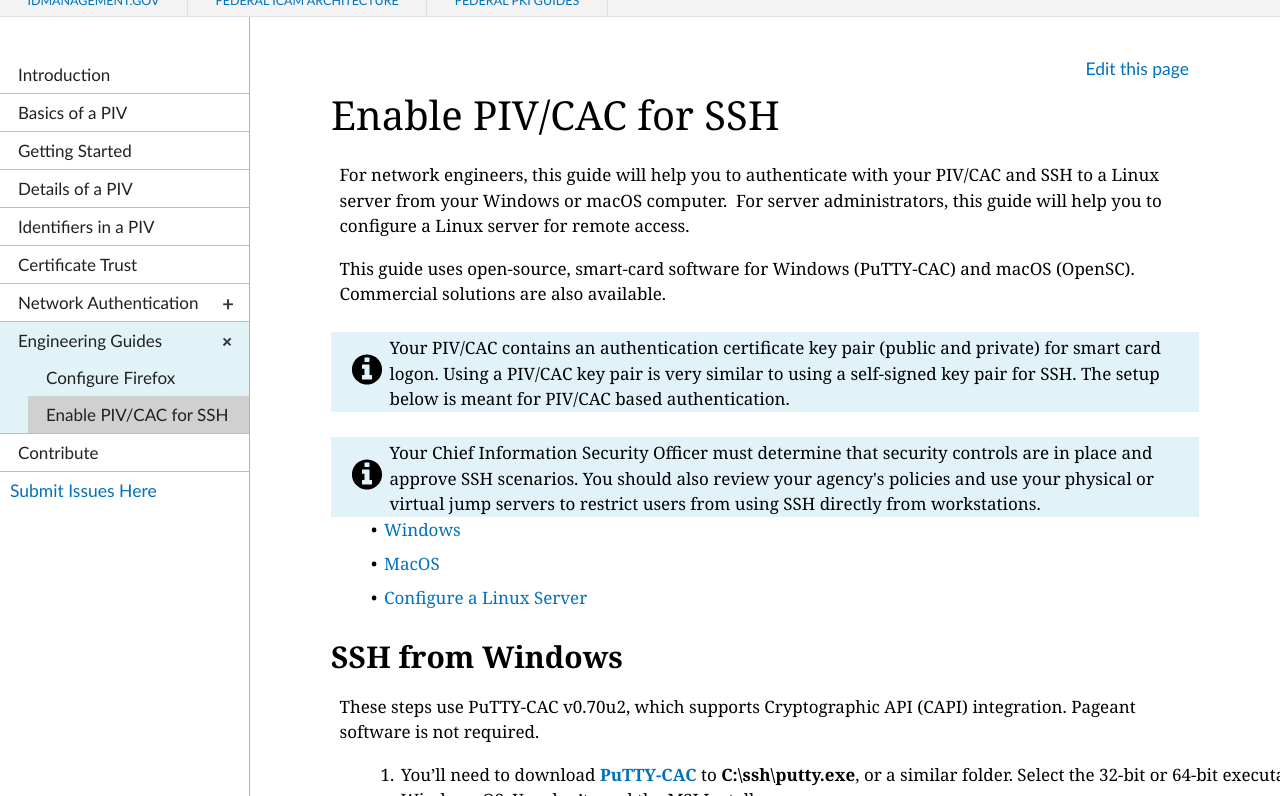
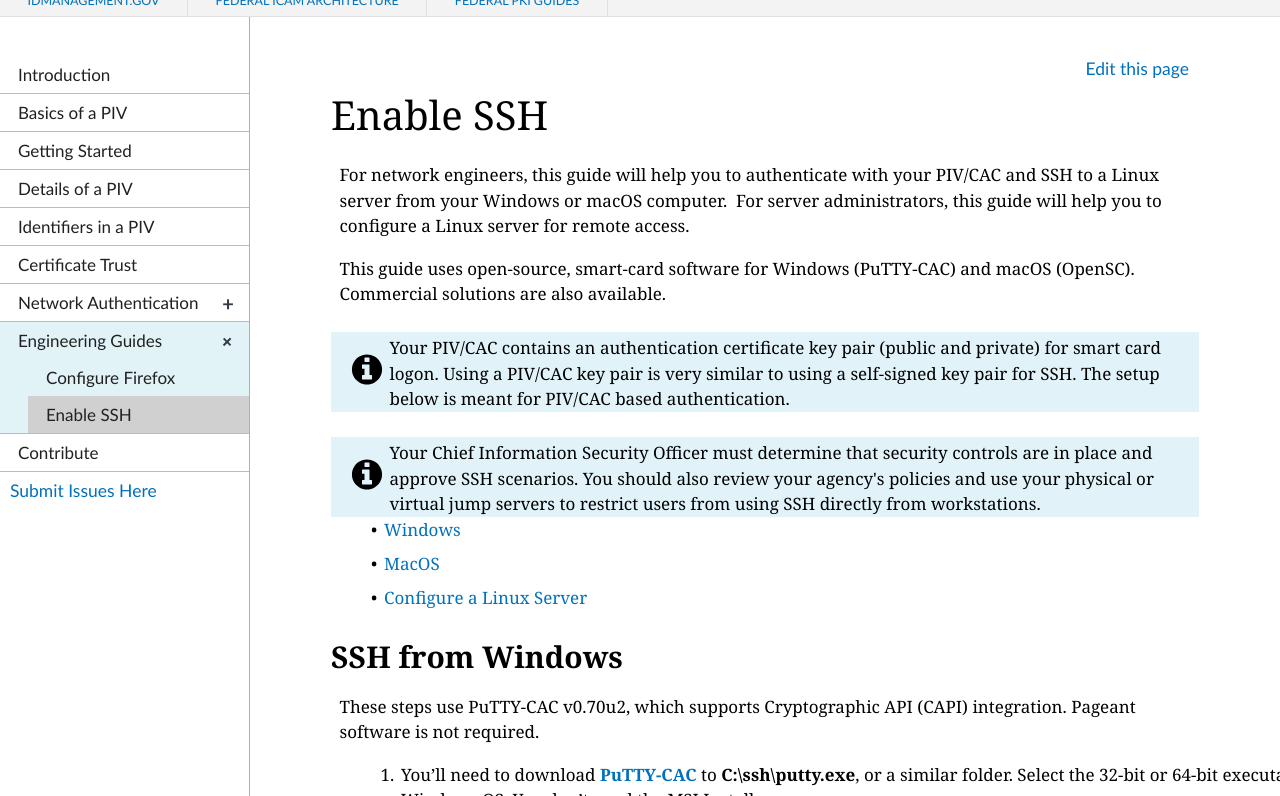
Before and after one commit to GSA/piv-guides, a Jekyll site: the page built from _engineering/02_ssh.md, in a window 1280 px wide and 900 px high, cut to the strip 104-900 px from the top of the window. Built offline with Jekyll 4.4.1, drawn with Linux system fonts in a browser that asks for light colours; nearby versions of some CDN libraries.

Commit message:
clean title
remove piv/cac

```diff
--- a/_engineering/02_ssh.md
+++ b/_engineering/02_ssh.md
@@ -1,6 +1,6 @@
 ---
 layout: default
-title: Enable PIV/CAC for SSH
+title: Enable SSH
 collection: engineering
 permalink: engineering/ssh/
 ---
```
